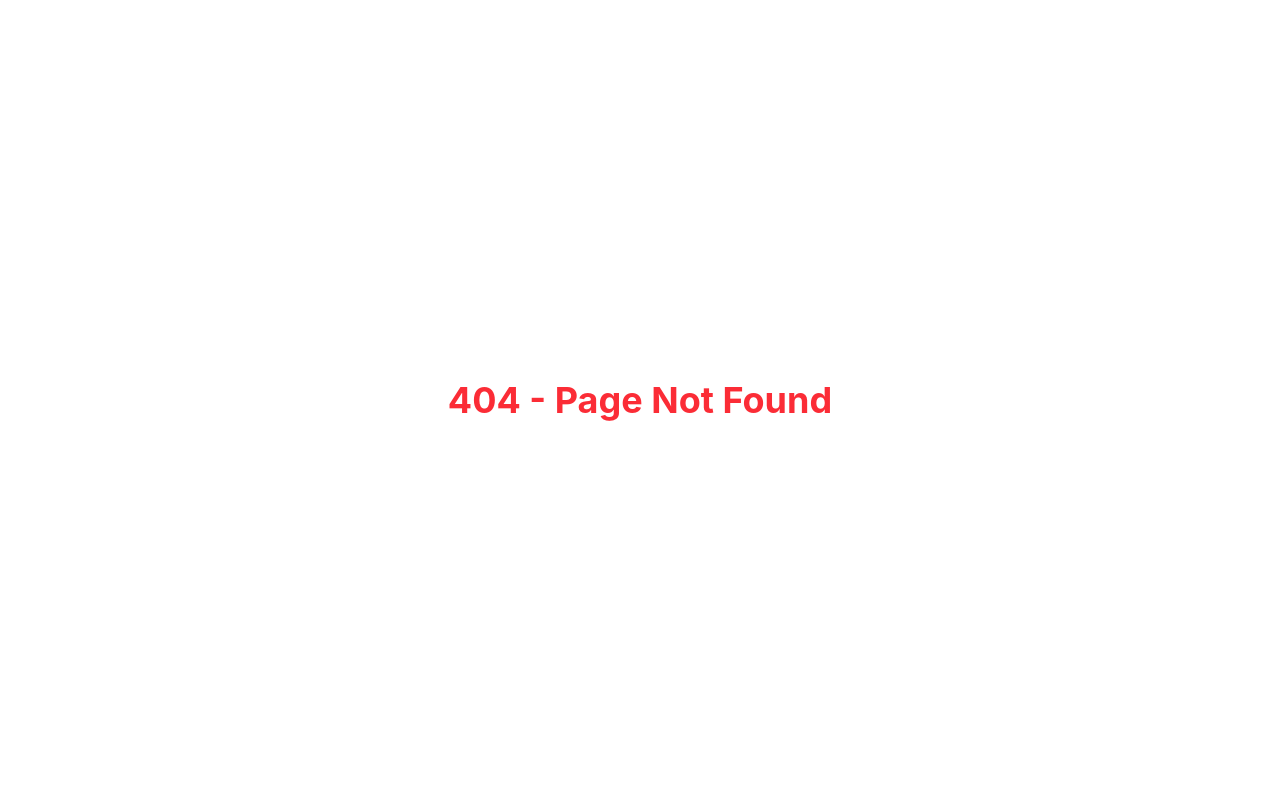
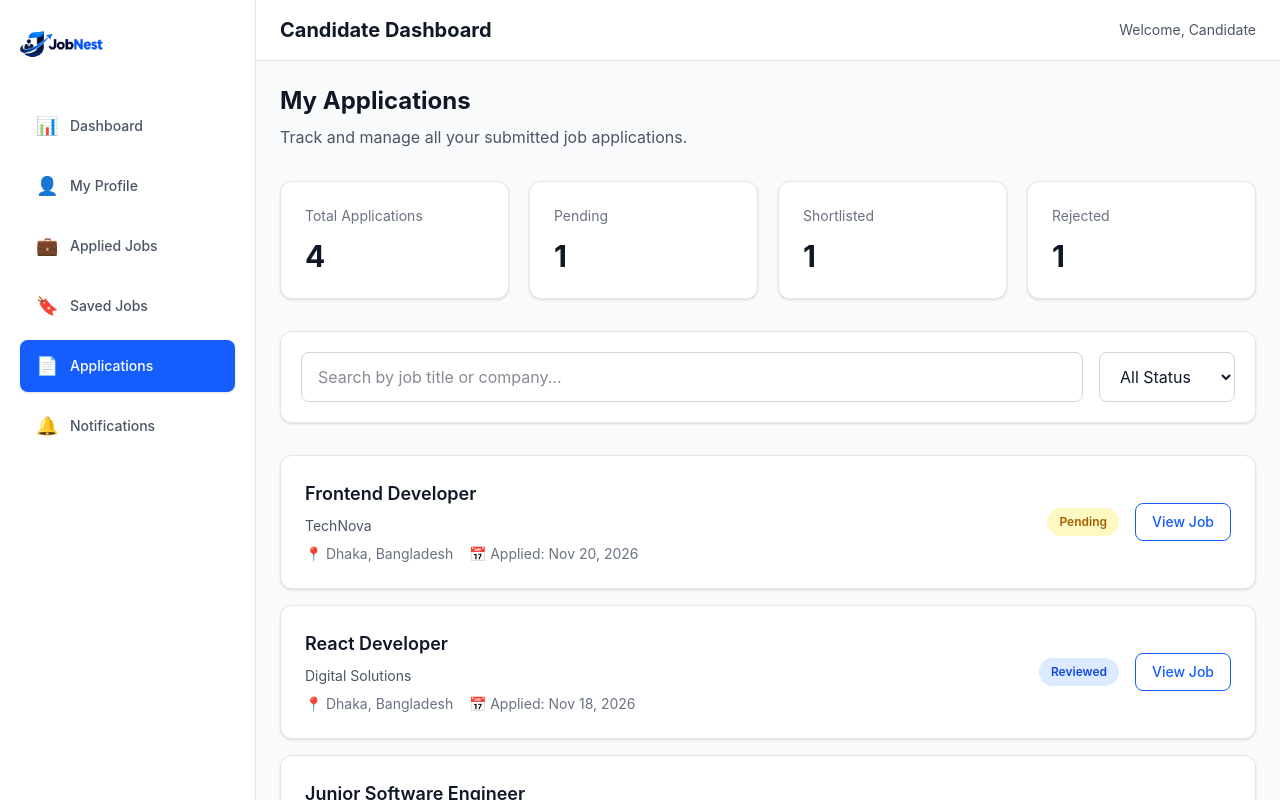
Before and after one commit to aljamiio/jobnest-job-portal, a React (Vite) app in the folder client/: page /candidate/applications in a window 1280 px wide. Before the commit this address had no page. Shown: the top 800 px of the page. Built offline with nearby package versions, Linux system fonts and the light colour scheme.

Commit message:
Add candidate my applications page

```diff
--- a/client/src/App.jsx
+++ b/client/src/App.jsx
@@ -11,6 +11,7 @@ import ForgotPassword from './pages/auth/ForgotPassword'
 
 import CandidateDashboard from './pages/dashboard/candidate/CandidateDashboard'
 import MyProfile from './pages/dashboard/candidate/MyProfile'
+import MyApplications from './pages/dashboard/MyApplications'
 
 import MainLayout from './layouts/MainLayout'
 import CandidateLayout from './layouts/CandidateLayout'
@@ -46,6 +47,11 @@ function App() {
                     element={<MyProfile />}
                 />
 
+                <Route
+                    path="applications"
+                    element={<MyApplications />}
+                />
+
             </Route>
 
             {/* Not Found */}
--- /dev/null
+++ b/client/src/pages/dashboard/MyApplications.jsx
@@ -0,0 +1,193 @@
+
+import { useState } from 'react'
+import { Link } from 'react-router-dom'
+
+function MyApplications() {
+    const [search, setSearch] = useState('')
+    const [status, setStatus] = useState('All')
+
+    const applications = [
+        {
+            id: 1,
+            title: 'Frontend Developer',
+            company: 'TechNova',
+            location: 'Dhaka, Bangladesh',
+            date: 'Nov 20, 2026',
+            status: 'Pending',
+        },
+        {
+            id: 2,
+            title: 'React Developer',
+            company: 'Digital Solutions',
+            location: 'Dhaka, Bangladesh',
+            date: 'Nov 18, 2026',
+            status: 'Reviewed',
+        },
+        {
+            id: 3,
+            title: 'Junior Software Engineer',
+            company: 'SoftTech BD',
+            location: 'Remote',
+            date: 'Nov 15, 2026',
+            status: 'Shortlisted',
+        },
+        {
+            id: 4,
+            title: 'Web Developer',
+            company: 'Creative IT',
+            location: 'Chattogram, Bangladesh',
+            date: 'Nov 10, 2026',
+            status: 'Rejected',
+        },
+    ]
+
+    const filteredApplications = applications.filter((application) => {
+        const matchesSearch =
+            application.title.toLowerCase().includes(search.toLowerCase()) ||
+            application.company.toLowerCase().includes(search.toLowerCase())
+
+        const matchesStatus =
+            status === 'All' || application.status === status
+
+        return matchesSearch && matchesStatus
+    })
+
+    const getStatusStyle = (applicationStatus) => {
+        const styles = {
+            Pending: 'bg-yellow-100 text-yellow-700 dark:bg-yellow-900/30 dark:text-yellow-400',
+            Reviewed: 'bg-blue-100 text-blue-700 dark:bg-blue-900/30 dark:text-blue-400',
+            Shortlisted: 'bg-green-100 text-green-700 dark:bg-green-900/30 dark:text-green-400',
+            Rejected: 'bg-red-100 text-red-700 dark:bg-red-900/30 dark:text-red-400',
+        }
+
+        return styles[applicationStatus]
+    }
+
+    return (
+        <div className="space-y-8">
+
+            {/* Page Heading */}
+            <div>
+                <h2 className="text-2xl font-bold text-gray-900 dark:text-white">
+                    My Applications
+                </h2>
+
+                <p className="text-gray-600 dark:text-gray-400 mt-2">
+                    Track and manage all your submitted job applications.
+                </p>
+            </div>
+
+            {/* Application Statistics */}
+            <div className="grid grid-cols-1 sm:grid-cols-2 xl:grid-cols-4 gap-5">
+
+                {[
+                    { title: 'Total Applications', value: applications.length },
+                    { title: 'Pending', value: applications.filter(app => app.status === 'Pending').length },
+                    { title: 'Shortlisted', value: applications.filter(app => app.status === 'Shortlisted').length },
+                    { title: 'Rejected', value: applications.filter(app => app.status === 'Rejected').length },
+                ].map((stat) => (
+                    <div
+                        key={stat.title}
+                        className="bg-white dark:bg-gray-900 border border-gray-200 dark:border-gray-800 rounded-xl p-6 shadow-sm"
+                    >
+                        <p className="text-sm text-gray-500 dark:text-gray-400">
+                            {stat.title}
+                        </p>
+
+                        <h3 className="text-3xl font-bold text-gray-900 dark:text-white mt-3">
+                            {stat.value}
+                        </h3>
+                    </div>
+                ))}
+
+            </div>
+
+            {/* Search and Filter */}
+            <div className="bg-white dark:bg-gray-900 border border-gray-200 dark:border-gray-800 rounded-xl p-5 shadow-sm">
+
+                <div className="flex flex-col md:flex-row gap-4">
+
+                    <input
+                        type="text"
+                        placeholder="Search by job title or company..."
+                        value={search}
+                        onChange={(e) => setSearch(e.target.value)}
+                        className="flex-1 px-4 py-3 border border-gray-300 dark:border-gray-700 rounded-lg bg-white dark:bg-gray-800 text-gray-900 dark:text-white outline-none focus:ring-2 focus:ring-blue-500"
+                    />
+
+                    <select
+                        value={status}
+                        onChange={(e) => setStatus(e.target.value)}
+                        className="px-4 py-3 border border-gray-300 dark:border-gray-700 rounded-lg bg-white dark:bg-gray-800 text-gray-900 dark:text-white outline-none focus:ring-2 focus:ring-blue-500"
+                    >
+                        <option value="All">All Status</option>
+                        <option value="Pending">Pending</option>
+                        <option value="Reviewed">Reviewed</option>
+                        <option value="Shortlisted">Shortlisted</option>
+                        <option value="Rejected">Rejected</option>
+                    </select>
+
+                </div>
+            </div>
+
+            {/* Applications List */}
+            <div className="space-y-4">
+
+                {filteredApplications.length > 0 ? (
+                    filteredApplications.map((application) => (
+                        <div
+                            key={application.id}
+                            className="bg-white dark:bg-gray-900 border border-gray-200 dark:border-gray-800 rounded-xl p-6 shadow-sm"
+                        >
+                            <div className="flex flex-col lg:flex-row lg:items-center justify-between gap-5">
+
+                                <div className="space-y-2">
+
+                                    <h3 className="text-lg font-semibold text-gray-900 dark:text-white">
+                                        {application.title}
+                                    </h3>
+
+                                    <p className="text-sm text-gray-600 dark:text-gray-400">
+                                        {application.company}
+                                    </p>
+
+                                    <div className="flex flex-wrap gap-4 text-sm text-gray-500 dark:text-gray-400">
+                                        <span>📍 {application.location}</span>
+                                        <span>📅 Applied: {application.date}</span>
+                                    </div>
+
+                                </div>
+
+                                <div className="flex flex-wrap items-center gap-4">
+
+                                    <span className={`px-3 py-1.5 rounded-full text-xs font-semibold ${getStatusStyle(application.status)}`}>
+                                        {application.status}
+                                    </span>
+
+                                    <Link
+                                        to={`/jobs/${application.id}`}
+                                        className="px-4 py-2 border border-blue-600 text-blue-600 dark:text-blue-400 rounded-lg text-sm font-medium hover:bg-blue-600 hover:text-white transition"
+                                    >
+                                        View Job
+                                    </Link>
+
+                                </div>
+
+                            </div>
+                        </div>
+                    ))
+                ) : (
+                    <div className="bg-white dark:bg-gray-900 border border-gray-200 dark:border-gray-800 rounded-xl p-10 text-center">
+                        <p className="text-gray-600 dark:text-gray-400">
+                            No applications found.
+                        </p>
+                    </div>
+                )}
+
+            </div>
+
+        </div>
+    )
+}
+
+export default MyApplications
```
